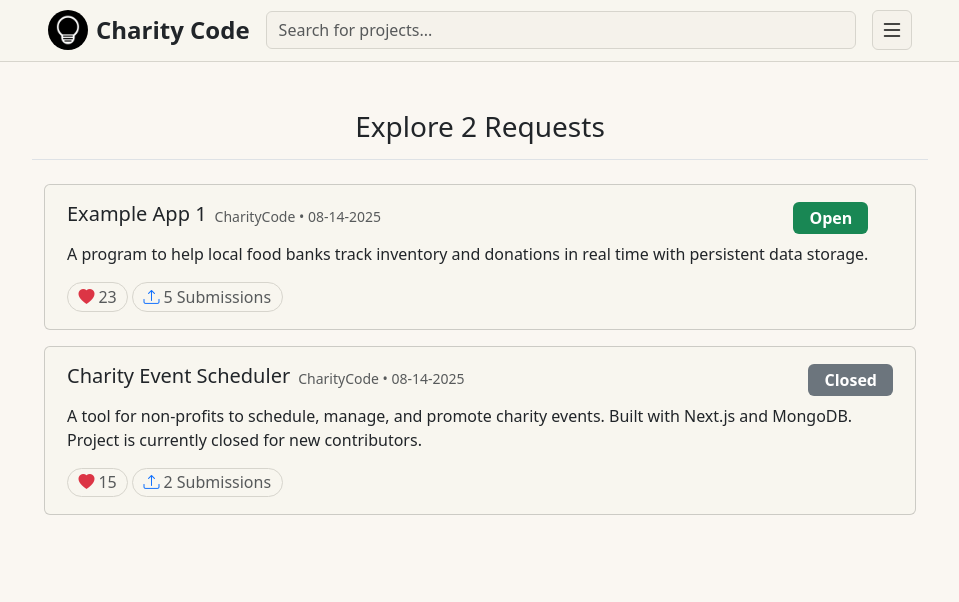
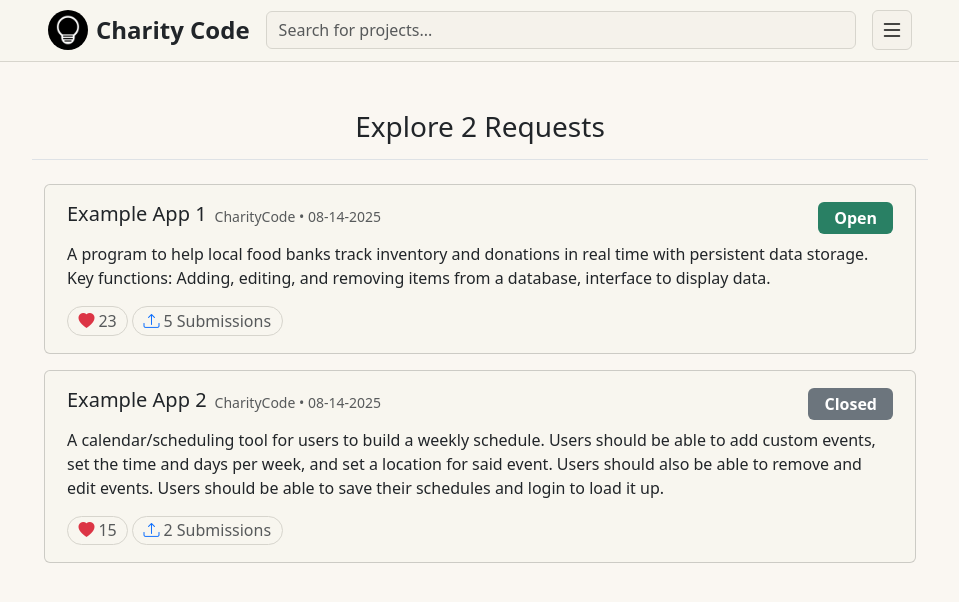
Before and after one commit to 43110JOSHUA/CharityCode, a Next.js app: page /explore in a window 1280 px wide. Shown: the top 602 px of the page, without its empty margins (160-1119 px from the left). Built offline with nearby package versions, Linux system fonts and the light colour scheme.

Commit message:
edited sample projects

```diff
--- a/app/components/posts/ProjectPost.tsx
+++ b/app/components/posts/ProjectPost.tsx
@@ -31,7 +31,7 @@ const ProjectPost: React.FC<ProjectPostProps> = ({
           </div>
           <span
             className={`badge px-3 py-2 fs-6 mb-auto ${
-              status === "Open" ? "bg-success" : "bg-secondary"
+              status === "Open" ? "bg-light-green" : "bg-secondary"
             }`}
           >
             {status}
--- a/app/explore/page.tsx
+++ b/app/explore/page.tsx
@@ -14,16 +14,16 @@ export default function Explore() {
             status="Open"
             likes={23}
             submissionCount={5}
-            description="A program to help local food banks track inventory and donations in real time with persistent data storage."
+            description="A program to help local food banks track inventory and donations in real time with persistent data storage. Key functions: Adding, editing, and removing items from a database, interface to display data."
             username="CharityCode"
             datePosted="08-14-2025"
           />
           <ProjectPost
-            title="Charity Event Scheduler"
+            title="Example App 2"
             status="Closed"
             likes={15}
             submissionCount={2}
-            description="A tool for non-profits to schedule, manage, and promote charity events. Built with Next.js and MongoDB. Project is currently closed for new contributors."
+            description="A calendar/scheduling tool for users to build a weekly schedule. Users should be able to add custom events, set the time and days per week, and set a location for said event. Users should also be able to remove and edit events. Users should be able to save their schedules and login to load it up."
             username="CharityCode"
             datePosted="08-14-2025"
           />
```
